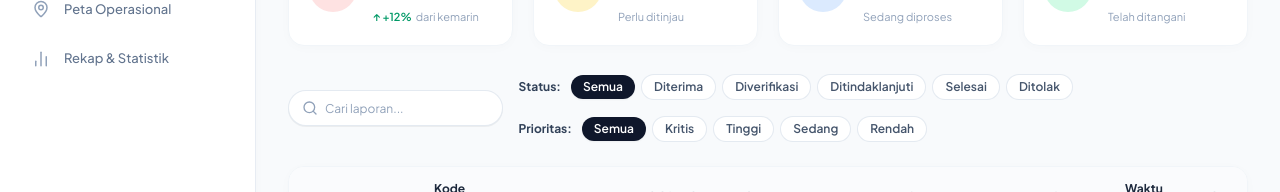
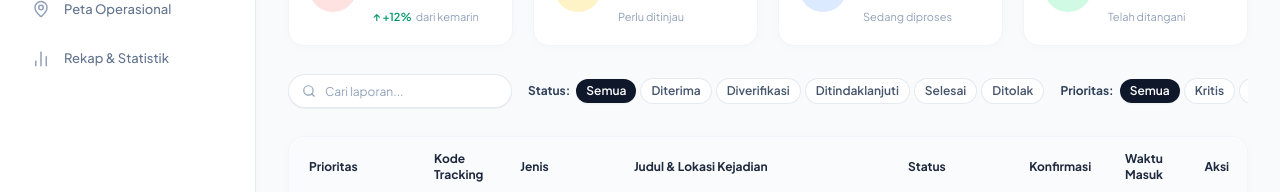
Before and after one commit to Xoltvez/SigapBumi, a Next.js app: page /admin/laporan in a window 1280 px wide. Shown: the part 266-458 px from the top of the page. Built offline with nearby package versions, Linux system fonts and the light colour scheme; no server answers; the database is empty; sample sign-in values are in the browser's storage.

Commit message:
fix(laporan): susun filter status dan prioritas dalam satu baris horizontal tanpa wrap

```diff
--- a/src/app/admin/laporan/page.tsx
+++ b/src/app/admin/laporan/page.tsx
@@ -393,10 +393,11 @@ function LaporanContent() {
       </div>
 
       {/* Filter Bar Horizontal */}
-      <div className="flex flex-col lg:flex-row lg:items-center justify-between gap-4 pt-1">
+      <div className="pt-1">
+        <div className="flex items-center justify-between gap-3 sm:gap-4 overflow-x-auto pb-1 scrollbar-none w-full">
           {/* Search Input Box */}
-        <div className="relative w-full lg:w-72">
-          <Search className="w-4 h-4 text-slate-400 absolute left-3.5 top-1/2 -translate-y-1/2" />
+          <div className="relative w-48 sm:w-56 shrink-0">
+            <Search className="w-3.5 h-3.5 text-slate-400 absolute left-3.5 top-1/2 -translate-y-1/2" />
             <input
               type="text"
               value={searchCode}
@@ -405,15 +406,15 @@ function LaporanContent() {
                 setCurrentPage(1);
               }}
               placeholder="Cari laporan..."
-            className="w-full h-9 pl-9 pr-3 rounded-full bg-white border border-slate-200/90 text-xs placeholder:text-slate-400 text-slate-800 shadow-2xs focus:outline-none focus:ring-1 focus:ring-orange-500/30 transition-all"
+              className="w-full h-8.5 pl-9 pr-3 rounded-full bg-white border border-slate-200/90 text-xs placeholder:text-slate-400 text-slate-800 shadow-2xs focus:outline-none focus:ring-1 focus:ring-orange-500/30 transition-all"
             />
           </div>
 
-        {/* Chips: Status & Prioritas */}
-        <div className="flex flex-wrap items-center gap-4 text-xs">
+          {/* Chips: Status & Prioritas (Never wrap onto two lines) */}
+          <div className="flex items-center gap-3 sm:gap-4 text-xs shrink-0 whitespace-nowrap">
             {/* Status Chips */}
-          <div className="flex flex-wrap items-center gap-1.5">
-            <span className="font-bold text-slate-700 mr-1">Status:</span>
+            <div className="flex items-center gap-1 shrink-0">
+              <span className="font-bold text-slate-700 mr-0.5">Status:</span>
               {(
                 [
                   ["semua", "Semua"],
@@ -433,7 +434,7 @@ function LaporanContent() {
                       setSelectedStatus(val);
                       setCurrentPage(1);
                     }}
-                  className={`px-3 py-1 rounded-full text-xs font-semibold transition-all ${
+                    className={`px-2.5 py-1 rounded-full text-xs font-semibold shrink-0 transition-all ${
                       active
                         ? "bg-slate-900 text-white shadow-xs"
                         : "bg-white text-slate-600 hover:bg-slate-50 border border-slate-200/90"
@@ -446,8 +447,8 @@ function LaporanContent() {
             </div>
 
             {/* Priority Chips */}
-          <div className="flex flex-wrap items-center gap-1.5">
-            <span className="font-bold text-slate-700 mr-1">Prioritas:</span>
+            <div className="flex items-center gap-1 shrink-0">
+              <span className="font-bold text-slate-700 mr-0.5">Prioritas:</span>
               {(
                 [
                   ["semua", "Semua"],
@@ -466,7 +467,7 @@ function LaporanContent() {
                       setSelectedPriority(pVal);
                       setCurrentPage(1);
                     }}
-                  className={`px-3 py-1 rounded-full text-xs font-semibold transition-all ${
+                    className={`px-2.5 py-1 rounded-full text-xs font-semibold shrink-0 transition-all ${
                       active
                         ? "bg-slate-900 text-white shadow-xs"
                         : "bg-white text-slate-600 hover:bg-slate-50 border border-slate-200/90"
@@ -476,6 +477,7 @@ function LaporanContent() {
                   </button>
                 );
               })}
+            </div>
           </div>
         </div>
       </div>
```
Lines whose indentation alone changed are shown as unchanged.
